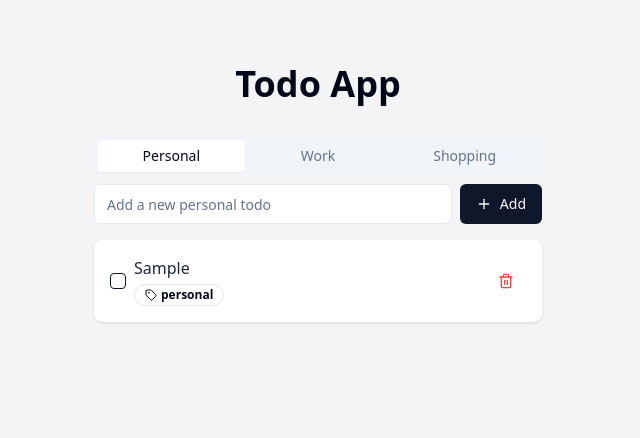
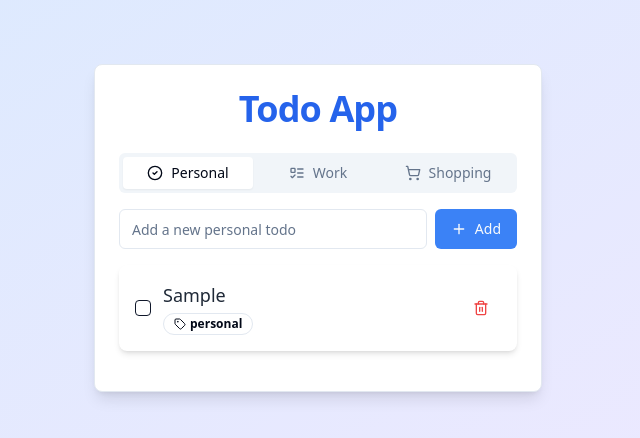
Before and after one commit to GPT-Engineer-App/tasky-owl, a React (Vite) app: page / in a window 1280 px wide. Both pictures are taken after typing "Sample" into the empty fields and a click on the button "Add". Shown: the top 438 px of the page, without its empty margins (322-962 px from the left). Built offline with nearby package versions, Linux system fonts and the light colour scheme.

Commit message:
Improve UI aesthetics and layout
Enhanced the visual appearance and layout of the application for a better user experience. Adjustments made to styling and component arrangements to create a more appealing interface.
[skip gpt_engineer]

```diff
--- a/src/components/TodoList.jsx
+++ b/src/components/TodoList.jsx
@@ -2,37 +2,54 @@ import { Checkbox } from '@/components/ui/checkbox';
 import { Button } from '@/components/ui/button';
 import { Trash2, Tag } from 'lucide-react';
 import { Badge } from '@/components/ui/badge';
+import { motion, AnimatePresence } from 'framer-motion';
 
 const TodoList = ({ todos, toggleTodo, deleteTodo }) => {
   return (
     <ul className="space-y-2">
+      <AnimatePresence>
         {todos.map((todo) => (
-        <li key={todo.id} className="flex items-center justify-between bg-white p-4 rounded-lg shadow">
+          <motion.li
+            key={todo.id}
+            initial={{ opacity: 0, y: -10 }}
+            animate={{ opacity: 1, y: 0 }}
+            exit={{ opacity: 0, y: -10 }}
+            transition={{ duration: 0.2 }}
+            className="flex items-center justify-between bg-white p-4 rounded-lg shadow-md hover:shadow-lg transition-shadow duration-200"
+          >
             <div className="flex items-center">
               <Checkbox
                 id={`todo-${todo.id}`}
                 checked={todo.completed}
                 onCheckedChange={() => toggleTodo(todo.id)}
-              className="mr-2"
+                className="mr-3"
               />
               <div className="flex flex-col">
                 <label
                   htmlFor={`todo-${todo.id}`}
-                className={`${todo.completed ? 'line-through text-gray-500' : 'text-gray-800'}`}
+                  className={`${
+                    todo.completed ? 'line-through text-gray-400' : 'text-gray-800'
+                  } text-lg transition-colors duration-200`}
                 >
                   {todo.text}
                 </label>
-              <Badge variant="outline" className="mt-1">
+                <Badge variant="outline" className="mt-1 text-xs">
                   <Tag className="h-3 w-3 mr-1" />
                   {todo.category}
                 </Badge>
               </div>
             </div>
-          <Button variant="ghost" size="sm" onClick={() => deleteTodo(todo.id)}>
+            <Button
+              variant="ghost"
+              size="sm"
+              onClick={() => deleteTodo(todo.id)}
+              className="hover:bg-red-100 transition-colors duration-200"
+            >
               <Trash2 className="h-4 w-4 text-red-500" />
             </Button>
-        </li>
+          </motion.li>
         ))}
+      </AnimatePresence>
     </ul>
   );
 };
--- a/src/pages/Index.jsx
+++ b/src/pages/Index.jsx
@@ -1,9 +1,10 @@
 import { useState } from 'react';
-import { Plus } from 'lucide-react';
+import { Plus, CheckCircle2, ListTodo, ShoppingCart } from 'lucide-react';
 import { Button } from '@/components/ui/button';
 import { Input } from '@/components/ui/input';
 import { Tabs, TabsContent, TabsList, TabsTrigger } from '@/components/ui/tabs';
 import TodoList from '../components/TodoList';
+import { Card, CardContent, CardHeader, CardTitle } from '@/components/ui/card';
 
 const Index = () => {
   const [todos, setTodos] = useState([]);
@@ -35,69 +36,50 @@ const Index = () => {
 
   const filteredTodos = todos.filter(todo => todo.category === activeTab);
 
+  const tabIcons = {
+    personal: <CheckCircle2 className="h-4 w-4" />,
+    work: <ListTodo className="h-4 w-4" />,
+    shopping: <ShoppingCart className="h-4 w-4" />,
+  };
+
   return (
-    <div className="min-h-screen flex flex-col items-center justify-start pt-16 bg-gray-100">
-      <div className="w-full max-w-md">
-        <h1 className="text-4xl font-bold mb-8 text-center">Todo App</h1>
+    <div className="min-h-screen flex flex-col items-center justify-start pt-16 bg-gradient-to-br from-blue-100 to-purple-100">
+      <Card className="w-full max-w-md shadow-lg">
+        <CardHeader>
+          <CardTitle className="text-4xl font-bold text-center text-blue-600">Todo App</CardTitle>
+        </CardHeader>
+        <CardContent>
           <Tabs value={activeTab} onValueChange={setActiveTab} className="w-full mb-4">
-          <TabsList className="grid w-full grid-cols-3">
-            <TabsTrigger value="personal">Personal</TabsTrigger>
-            <TabsTrigger value="work">Work</TabsTrigger>
-            <TabsTrigger value="shopping">Shopping</TabsTrigger>
+            <TabsList className="grid w-full grid-cols-3 mb-4">
+              {Object.entries(tabIcons).map(([key, icon]) => (
+                <TabsTrigger key={key} value={key} className="flex items-center justify-center">
+                  {icon}
+                  <span className="ml-2 capitalize">{key}</span>
+                </TabsTrigger>
+              ))}
             </TabsList>
-          <TabsContent value="personal">
+            {Object.keys(tabIcons).map((tab) => (
+              <TabsContent key={tab} value={tab}>
                 <div className="flex mb-4">
                   <Input
                     type="text"
                     value={newTodo}
                     onChange={(e) => setNewTodo(e.target.value)}
                     onKeyPress={handleKeyPress}
-                placeholder="Add a new personal todo"
+                    placeholder={`Add a new ${tab} todo`}
                     className="flex-grow mr-2"
                   />
-              <Button onClick={addTodo}>
+                  <Button onClick={addTodo} className="bg-blue-500 hover:bg-blue-600">
                     <Plus className="h-4 w-4 mr-2" />
                     Add
                   </Button>
                 </div>
                 <TodoList todos={filteredTodos} toggleTodo={toggleTodo} deleteTodo={deleteTodo} />
               </TabsContent>
-          <TabsContent value="work">
-            <div className="flex mb-4">
-              <Input
-                type="text"
-                value={newTodo}
-                onChange={(e) => setNewTodo(e.target.value)}
-                onKeyPress={handleKeyPress}
-                placeholder="Add a new work todo"
-                className="flex-grow mr-2"
-              />
-              <Button onClick={addTodo}>
-                <Plus className="h-4 w-4 mr-2" />
-                Add
-              </Button>
-            </div>
-            <TodoList todos={filteredTodos} toggleTodo={toggleTodo} deleteTodo={deleteTodo} />
-          </TabsContent>
-          <TabsContent value="shopping">
-            <div className="flex mb-4">
-              <Input
-                type="text"
-                value={newTodo}
-                onChange={(e) => setNewTodo(e.target.value)}
-                onKeyPress={handleKeyPress}
-                placeholder="Add a new shopping todo"
-                className="flex-grow mr-2"
-              />
-              <Button onClick={addTodo}>
-                <Plus className="h-4 w-4 mr-2" />
-                Add
-              </Button>
-            </div>
-            <TodoList todos={filteredTodos} toggleTodo={toggleTodo} deleteTodo={deleteTodo} />
-          </TabsContent>
+            ))}
           </Tabs>
-      </div>
+        </CardContent>
+      </Card>
     </div>
   );
 };
```
Lines whose indentation alone changed are shown as unchanged.
